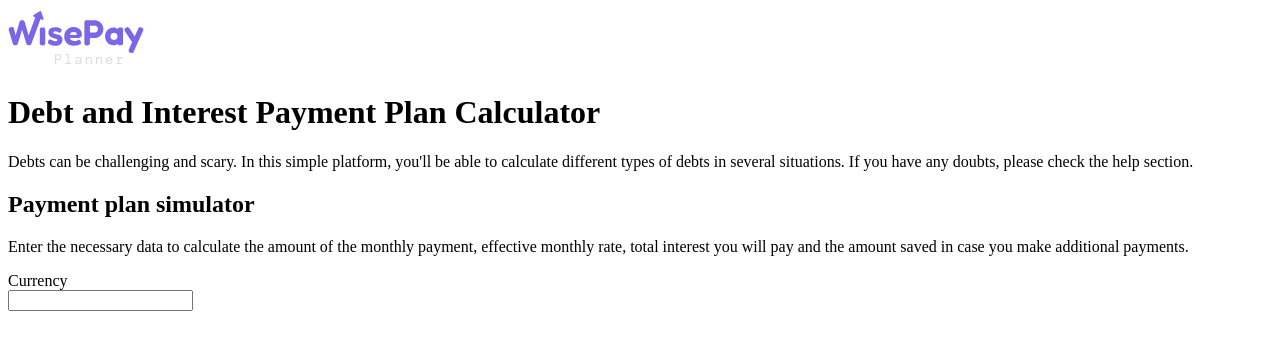
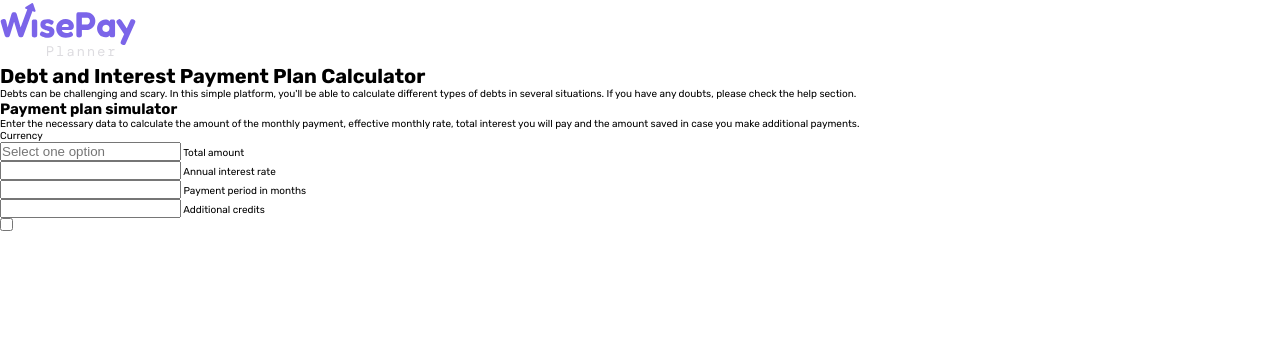
Before and after one commit to andreaRivasRu/andreaRivasRu.github.io, a website: page src/index.html in a window 1280 px wide. Drawn offline with Linux system fonts and the light colour scheme.

Commit message:
configuracion de variables en css para colores y tamaños de textos, font famili, configuraciones generales del css, formulario en html

```diff
--- a/assets/css/style.css
+++ b/assets/css/style.css
@@ -0,0 +1,42 @@
+:root {
+    --dark-background: #2A224F;
+    --midnight: #1F1E33;
+    --dark-indigo: #2F2B52;
+    --deep-lavender: #3F3E5E;
+    --light-background: #f7f7f7;
+    --light-gray: #DDDCE0;
+    --lavender: #8C87A8;
+    --pale-lilac: #B6B0D3;
+    --accent-purple: #7B65E9;
+    --white: #ffffff;
+    --black: #000000;
+    --sm: 14px;
+    --md: 16px;
+    --lg: 18px;
+}
+
+* {
+    box-sizing: border-box;
+    padding: 0;
+    margin: 0;
+}
+
+html {
+    font-size: 62.5%;
+}
+
+body {
+    font-family: "Rubik", sans-serif;
+}
+
+.title-fredoka {
+    font-family: "Fredoka", sans-serif;
+    font-optical-sizing: auto;
+    font-weight: bold;
+    font-style: normal;
+    font-variation-settings: "wdth" 100;
+}
+
+.inactive {
+    display: none;
+}
--- a/src/index.html
+++ b/src/index.html
@@ -2,8 +2,14 @@
 <html lang="en">
 <head>
     <meta charset="UTF-8">
+    <meta http-equiv="X-UA-Compatible" content="IE=edge">
     <meta name="viewport" content="width=device-width, initial-scale=1.0">
+
+    <link rel="preconnect" href="https://fonts.googleapis.com">
+    <link rel="preconnect" href="https://fonts.gstatic.com" crossorigin>
+    <link href="https://fonts.googleapis.com/css2?family=Fredoka:wght@300..700&family=Rubik:wght@300..900&display=swap" rel="stylesheet">
     <link rel="stylesheet" href="/assets/css/style.css">
+
     <title>WisePay Planner</title>
 </head>
 <body>
@@ -24,7 +30,7 @@
             <label for="currency">
                 <span>Currency</span>
                 <br>
-                <input id="currency" list="currencies">
+                <input id="currency" list="currencies" class="input" required placeholder="Select one option">
                 <datalist id="currencies">
                     <option value="Bolívares Fuertes (VEF)"></option>
                     <option value="Boliviano (BOB)"></option>
@@ -37,6 +43,40 @@
                     <option value="Soles (PEN)"></option>
                 </datalist>
             </label>
+            <label for="total-amount">
+                <span>Total amount</span>
+                <br>
+                <input id="total-amount" type="number" class="input" required>
+            </label>
+            <label for="annual-interest-rate">
+                <span>Annual interest rate</span>
+                <br>
+                <input id="annual-interest-rate" type="number" class="input" required>
+            </label>
+            <label for="payment-period-in-months">
+                <span>Payment period in months</span>
+                <br>
+                <input id="payment-period-in-months" type="number" class="input" required>
+            </label>
+            <label for="additional-credits">
+                <span>Additional credits</span>
+                <br>
+                <input id="additional-credits" type="checkbox" class="input-checkbox">
+            </label>
+            <label for="additional-credits-amount" class="inactive">
+                <span>Additional credits amount</span>
+                <br>
+                <input id="additional-credits-amount" type="number" class="input">
+            </label>
+            <label for="goal" class="inactive">
+                <span>Goals</span>
+                <br>
+                <input id="goal" list="goals" class="input" placeholder="Select one option">
+                <datalist id="goals">
+                    <option value="Reducir plazo"></option>
+                    <option value="Reducir monto de la deuda"></option>
+                </datalist>
+            </label>
         </form>
 
     </section>
```
